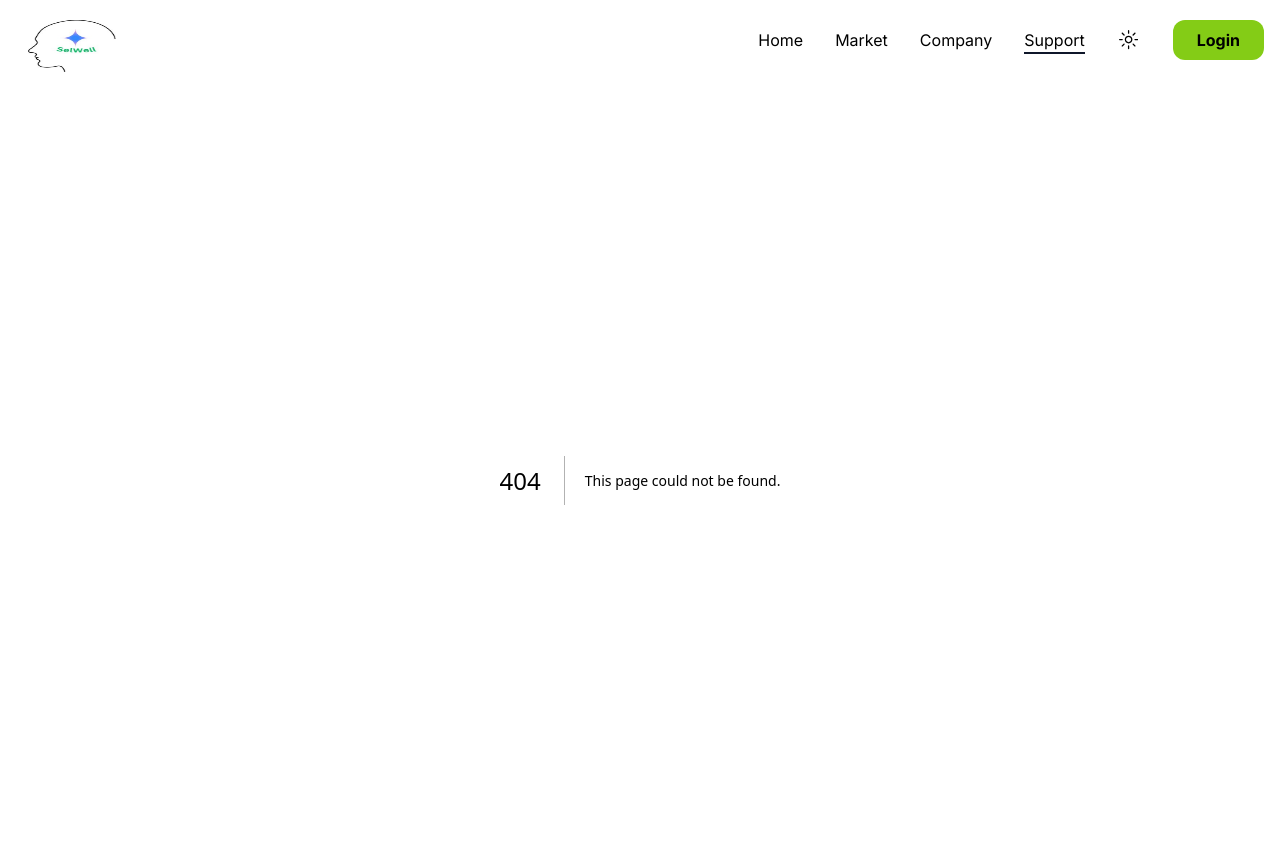
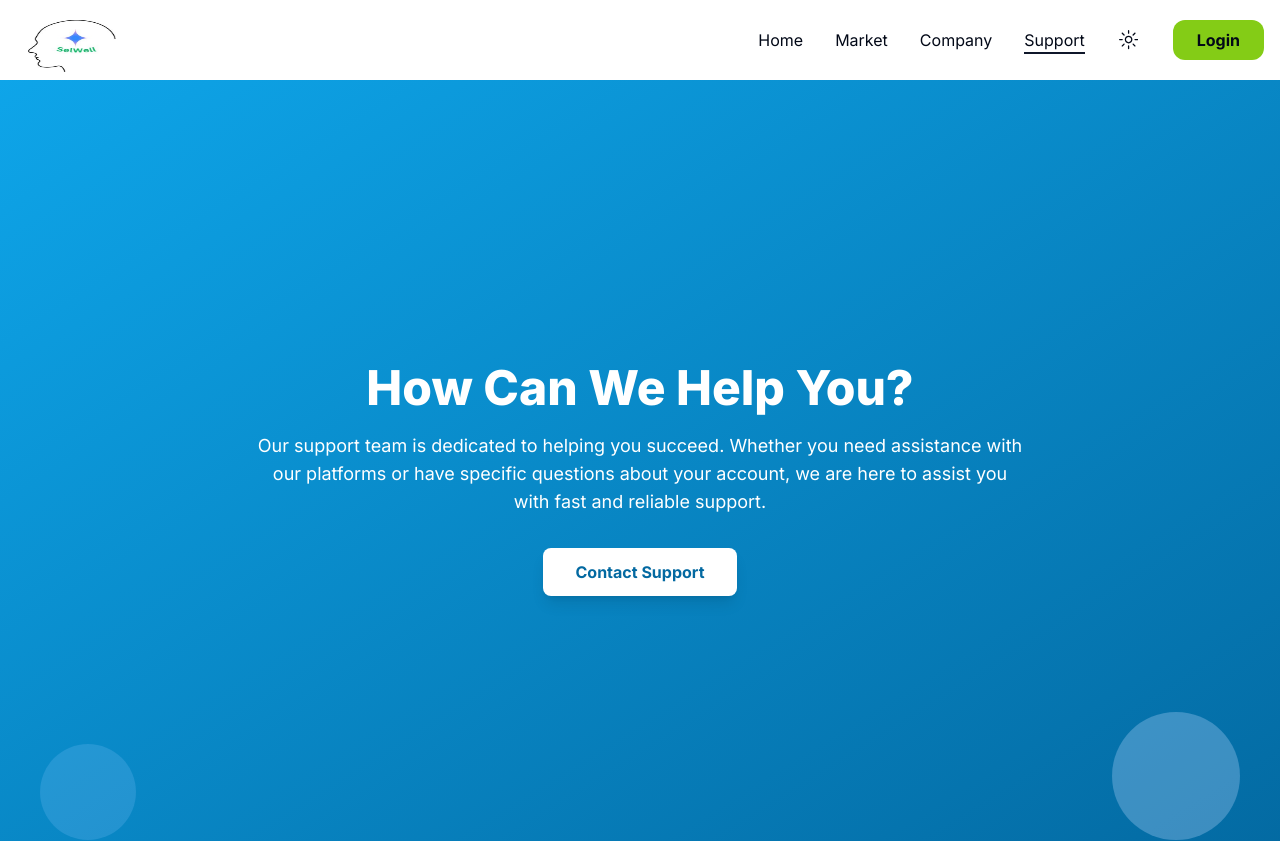
Before and after one commit to TheSoftNode/selwel, a Next.js app in the folder Frontend/: page /support in a window 1280 px wide. Before the commit this address had no page. Shown: the top 841 px of the page. Built offline with nearby package versions, Linux system fonts and the light colour scheme.

Commit message:
Add the support page

```diff
--- /dev/null
+++ b/Frontend/app/support/page.tsx
@@ -0,0 +1,32 @@
+import React from 'react';
+
+const Support = () =>
+{
+    return (
+        <div className="px-4 sm:px-10 md:px-20 md:py-12 bg-gradient-to-br from-sky-500 to-sky-700 w-full min-h-screen flex flex-col items-center justify-center relative">
+
+            {/* Main Heading */}
+            <h1 className="text-2xl sm:text-3xl md:text-4xl lg:text-5xl font-extrabold text-white text-center leading-tight md:leading-snug">
+                How Can We Help You?
+            </h1>
+
+            {/* Subheading */}
+            <p className="mt-4 md:mt-5 text-white text-sm sm:text-base md:text-lg text-center max-w-3xl">
+                Our support team is dedicated to helping you succeed. Whether you need assistance with our platforms or have specific questions about your account, we are here to assist you with fast and reliable support.
+            </p>
+
+            {/* Call to Action Button */}
+            <div className="mt-6 md:mt-8">
+                <button className="bg-white hover:bg-sky-900 text-sky-700 hover:text-white font-bold py-3 px-8 rounded-lg shadow-lg transition duration-300 transform hover:scale-105">
+                    Contact Support
+                </button>
+            </div>
+
+            {/* Decorative Elements */}
+            <div className="absolute bottom-6 md:bottom-10 right-6 md:right-10 w-20 h-20 md:w-32 md:h-32 bg-blue-200 rounded-full opacity-30"></div>
+            <div className="absolute bottom-6 md:bottom-10 left-6 md:left-10 w-16 h-16 md:w-24 md:h-24 bg-blue-300 rounded-full opacity-20"></div>
+        </div>
+    );
+};
+
+export default Support;
```
